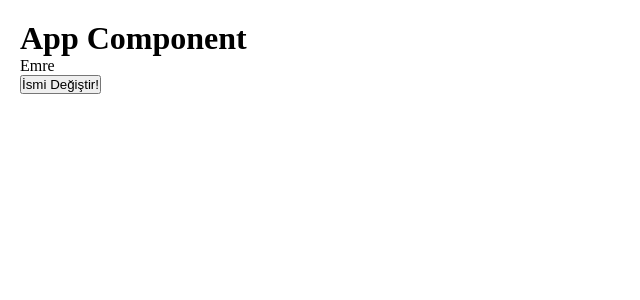
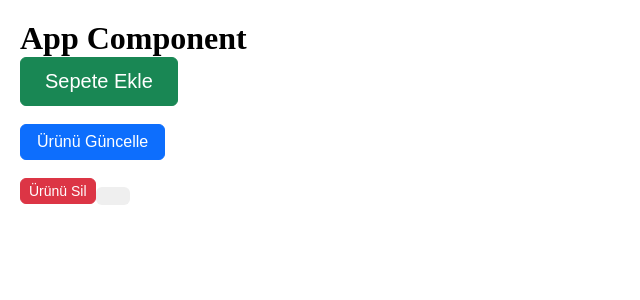
Before and after one commit to eminbasbayan/albaraka-temel-react, a React (Vite) app: page / in a window 1280 px wide. Shown: the top 300 px of the page, without its empty margins (0-640 px from the left). Built offline with nearby package versions, Linux system fonts and the light colour scheme.

Commit message:
dinamik button ve prop-types

```diff
--- a/package.json
+++ b/package.json
@@ -10,6 +10,7 @@
     "preview": "vite preview"
   },
   "dependencies": {
+    "prop-types": "^15.8.1",
     "react": "^19.1.0",
     "react-dom": "^19.1.0"
   },
--- a/src/App.jsx
+++ b/src/App.jsx
@@ -1,27 +1,18 @@
-import { useState } from 'react';
 import Products from './components/Products/Products';
+import Button from './components/UI/Button';
 
 function App() {
-  const [state, setState] = useState("Emre");
-  //   let customerName = 'Emre';
-
-  function handleChange() {
-    // customerName = 'Ahmet';
-
-    // state = "Ahmet" --- yanlış
-
-    setState('Ahmet');
-  }
-
-  console.log("re-rendered!");
-
-
-
   return (
     <div>
       <h1>App Component</h1>
-      <p>{state}</p>
-      <button onClick={handleChange}>İsmi Değiştir!</button>
+      <Button title={'Sepete Ekle'} color="success" size="lg" />
+      <br />
+      <br />
+      <Button title={'Ürünü Güncelle'} color="primary"/>
+      <br />
+      <br />
+      <Button title={'Ürünü Sil'} color="danger" size="sm" />
+      <Button />
       {/* <Products /> */}
     </div>
   );
--- /dev/null
+++ b/src/components/UI/Button.css
@@ -0,0 +1,67 @@
+.btn {
+  display: inline-block;
+  font-weight: 500;
+  text-align: center;
+  text-decoration: none;
+  cursor: pointer;
+  border: 1px solid transparent;
+  border-radius: 0.375rem; /* 6px */
+  padding: 0.5rem 1rem;
+  font-size: 1rem;
+  transition: background-color 0.2s ease, color 0.2s ease;
+}
+
+.btn-primary {
+  background-color: #0d6efd;
+  color: #fff;
+  border-color: #0d6efd;
+}
+
+.btn-primary:hover {
+  background-color: #0b5ed7;
+  border-color: #0a58ca;
+}
+
+.btn-secondary {
+  background-color: #6c757d;
+  color: #fff;
+  border-color: #6c757d;
+}
+
+.btn-secondary:hover {
+  background-color: #5c636a;
+  border-color: #545b62;
+}
+
+.btn-success {
+  background-color: #198754;
+  color: #fff;
+  border-color: #198754;
+}
+
+.btn-success:hover {
+  background-color: #157347;
+  border-color: #146c43;
+}
+
+.btn-danger {
+  background-color: #dc3545;
+  color: #fff;
+  border-color: #dc3545;
+}
+
+.btn-danger:hover {
+  background-color: #bb2d3b;
+  border-color: #b02a37;
+}
+
+
+.btn-sm {
+  padding: 0.25rem 0.5rem;
+  font-size: 0.875rem;
+}
+
+.btn-lg {
+  padding: 0.75rem 1.5rem;
+  font-size: 1.25rem;
+}
--- /dev/null
+++ b/src/components/UI/Button.jsx
@@ -0,0 +1,24 @@
+import PropTypes from 'prop-types';
+
+import './Button.css';
+
+function Button(props) {
+  return (
+    <button className={`btn btn-${props.color} btn-${props.size}`}>
+      {props.title}
+    </button>
+  );
+}
+
+Button.propTypes = {
+  title: PropTypes.string.isRequired,
+  color: PropTypes.oneOf(['primary', 'secondary', 'success', 'danger']),
+  size: PropTypes.oneOf(['sm', 'md', 'lg']),
+};
+
+// Button.defaultProps = {
+//   color: 'primary',
+//   size: 'md',
+// };
+
+export default Button;
```
Also changed, not shown: 1 other file (tests, documents, lock files or other folders).
